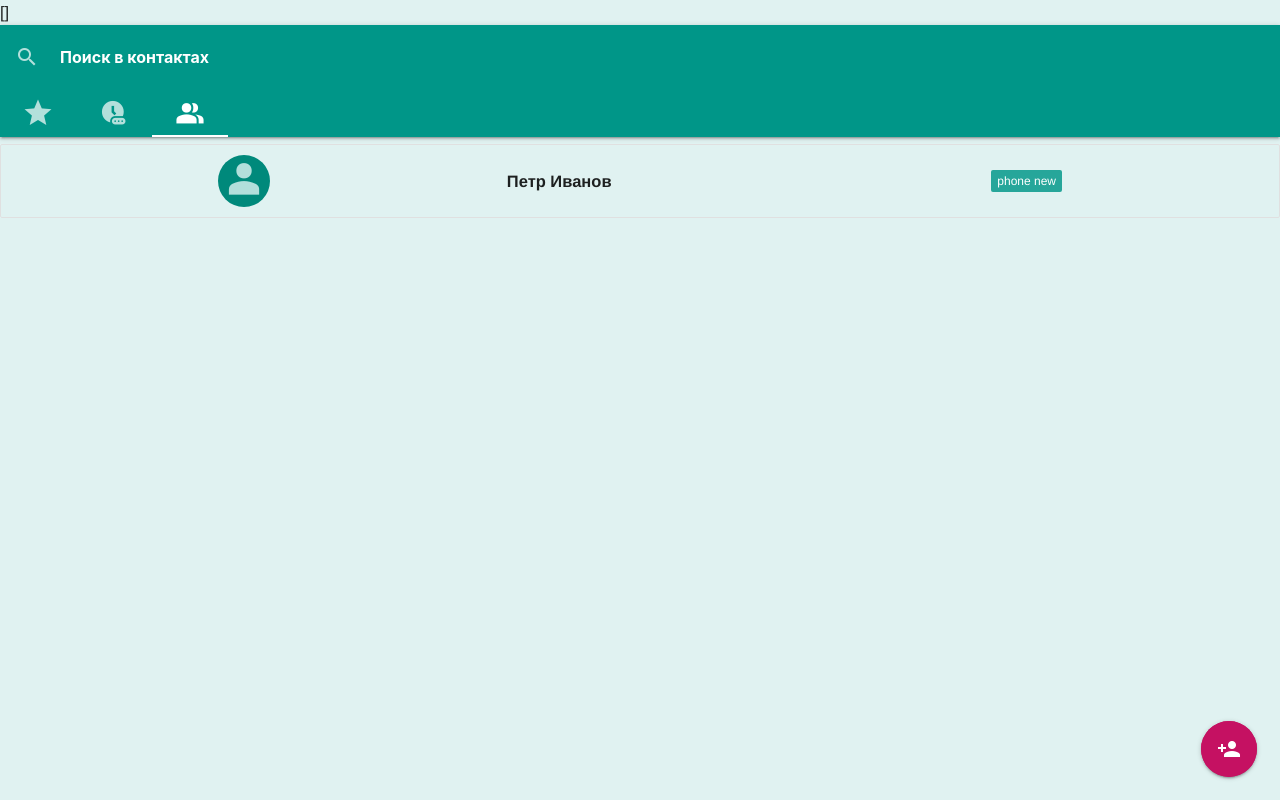
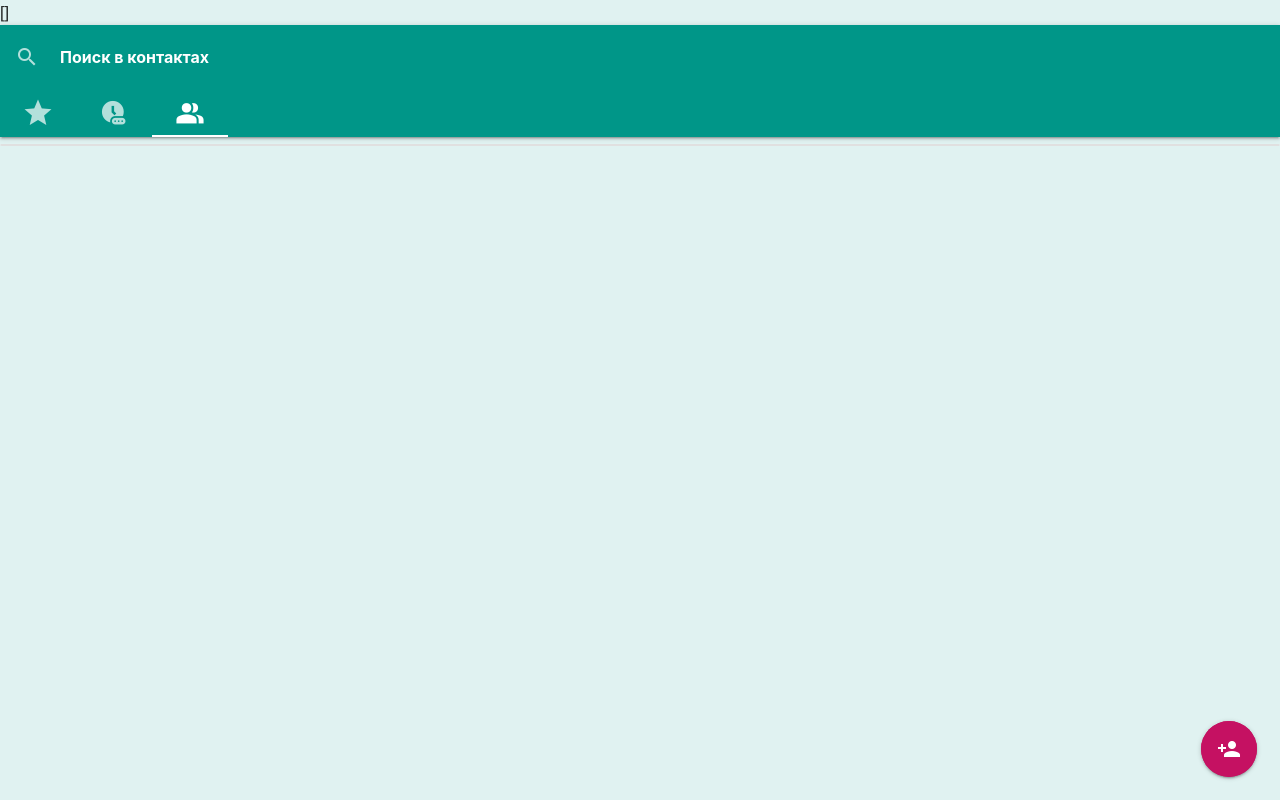
Before and after one commit to Yuriyzhdanov/contacts-manager, a Vue app: page / in a window 1280 px wide. Built offline with nearby package versions, Linux system fonts and the light colour scheme.

Commit message:
added contact list

```diff
--- a/src/components/AddContactModal.vue
+++ b/src/components/AddContactModal.vue
@@ -58,6 +58,7 @@ export default {
             <div class="input-field col s12">
               <input
                 v-model="newContact.phone"
+                @input="newContact.phone = newContact.phone.replace(/\D/g, '')"
                 id="phone"
                 name="phone"
                 type="tel"
--- a/src/components/ContactItem.vue
+++ b/src/components/ContactItem.vue
@@ -1,6 +1,14 @@
+<script>
+export default {
+  props: ['contacts'],
+}
+</script>
+
 <template>
   <ul id="app-contacts" class="collection">
     <li
+      v-for="(contact, idx) of contacts"
+      :key="idx"
       href="#modal2"
       class="contact modal-trigger collection-item transparent waves-effect"
     >
@@ -13,10 +21,12 @@
             >
           </div>
           <div class="col s4">
-            <span class=""><b>Петр Иванов </b></span>
+            <span class=""
+              ><b>{{ contact.firstName + ' ' + contact.secondName }}</b></span
+            >
           </div>
           <div class="col s4">
-            <span class="badge new">phone</span>
+            <span class="badge new">{{ contact.phone }}</span>
           </div>
         </div>
       </div>
--- a/src/components/ContactsTab.vue
+++ b/src/components/ContactsTab.vue
@@ -3,6 +3,8 @@ import ContactItem from './ContactItem.vue'
 import UiContactAddButton from './UiContactAddButton.vue'
 
 export default {
+  props: ['contacts'],
+
   components: {
     ContactItem,
     UiContactAddButton,
@@ -12,7 +14,7 @@ export default {
 
 <template>
   <div id="tab-3" class="col s12">
-    <ContactItem></ContactItem>
+    <ContactItem v-bind:contacts="contacts"></ContactItem>
     <UiContactAddButton></UiContactAddButton>
   </div>
 </template>
```
